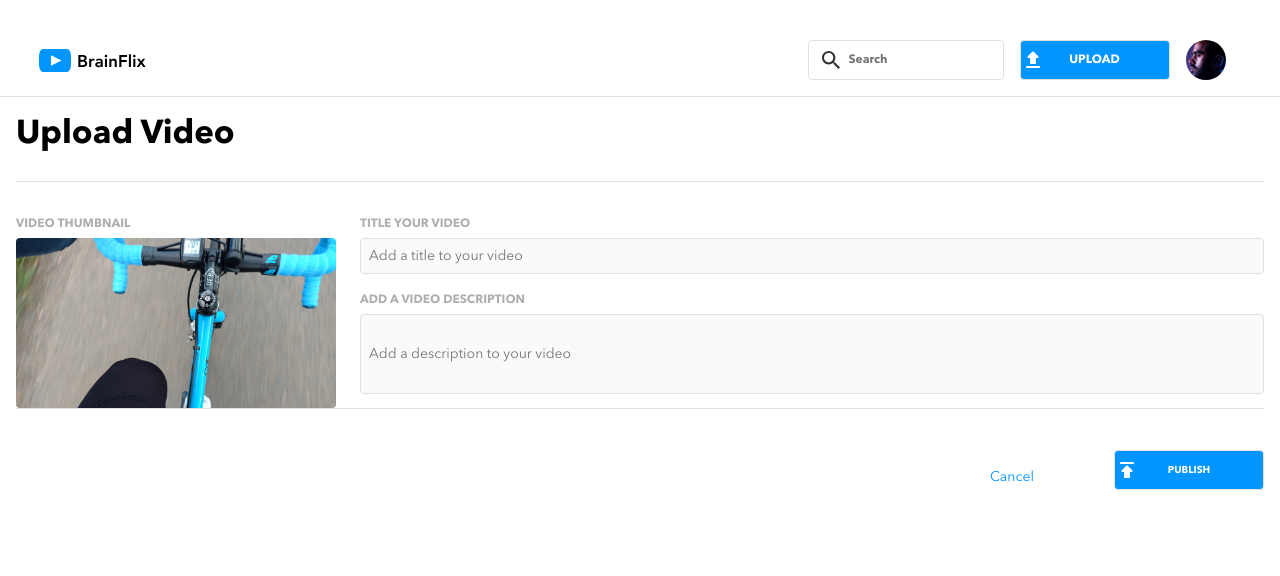
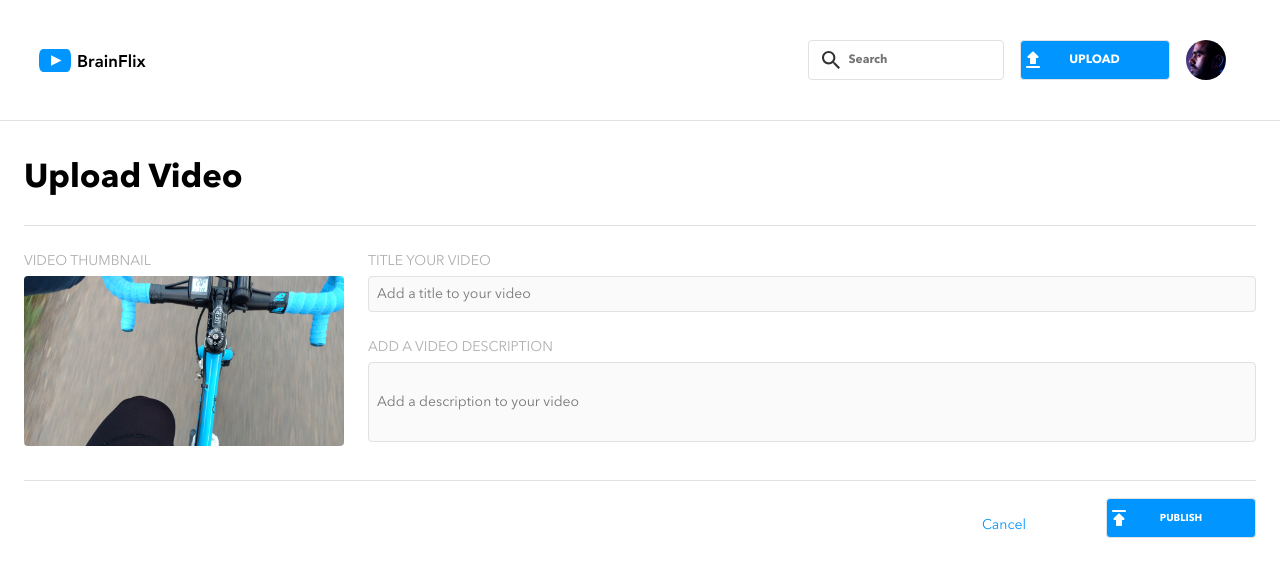
Before and after one commit to quindipc/Chelsea-Quindipan-BrainFlix, a React (Create React App) app: page /upload in a window 1280 px wide. Shown: the top 576 px of the page. Built offline with nearby package versions, Linux system fonts and the light colour scheme; the HTML template or start-up script is replaced by a standard one.

Commit message:
clean up css styles and divider styles

```diff
--- a/src/components/header/Header.jsx
+++ b/src/components/header/Header.jsx
@@ -50,7 +50,6 @@ export default function Header() {
           alt="BrainFlix Avatar"
         />
       </form>
-      <hr className="header__divider--mobile" />
       </header>
       <hr className="header__divider--desktop" />
     </>
--- a/src/components/header/Header.scss
+++ b/src/components/header/Header.scss
@@ -9,11 +9,12 @@
   align-items: center;
   flex-direction: column;
   padding: $padding-headlines-mobile;
-  padding-bottom: 0;
+  padding-bottom: 1rem;
   background-color: $white;
 
   @include tablet {
     flex-direction: row;
+    padding-bottom: 1.5rem;
   }
 
   &__logo {
@@ -120,17 +121,6 @@
     padding: 1rem;
   }
 
-  &__divider--mobile {
-@include dividerStyles;
-    width: 100%;
-    padding-top: 1rem;
-    margin-top: 1rem;
-
-    @include tablet {
-      display: none;
-    }
-  }
-
   &__divider--desktop {
     display: none;
 
--- a/src/pages/UploadPage/UploadPage.jsx
+++ b/src/pages/UploadPage/UploadPage.jsx
@@ -53,6 +53,7 @@ export default function UploadPage() {
     <>
       <Header />
       <div className="upload">
+        <hr className="upload__divider--mobile" />
         <h1 className="upload__title">Upload Video</h1>
         <hr className="upload__divider--desktop" />
         <div className="upload__container--desktop">
--- a/src/pages/UploadPage/UploadPage.scss
+++ b/src/pages/UploadPage/UploadPage.scss
@@ -12,13 +12,24 @@
   padding-top: 0;
 
   @include tablet {
-    padding-top: 1rem;
+    padding: $padding-components-desktop;
+    padding-top: 2.25rem;
   }
 
   @include desktop {
     margin: auto;
     max-width: 80rem;
     width: auto;
+  }
+
+  &__divider--mobile {
+    @include dividerStyles;
+    width: 100%;
+    padding-top: 1rem;
+
+    @include tablet {
+      display: none;
+    }
   }
 
   &__title {
@@ -39,7 +50,6 @@
       border: none;
       border-top: 0.0625rem solid $mercury;
       margin: auto;
-      padding-bottom: 1rem;
     }
   }
 
@@ -83,10 +93,11 @@
     color: $silver;
     text-transform: uppercase;
     padding: 1rem 0 0.25rem;
-    @include labels-buttons-mobile;
+    @include body-copy-mobile;
 
     @include tablet {
-      @include labels-buttons-desktop;
+      @include body-copy-desktop;
+      padding: 1.5rem 0 0.25rem;
     }
   }
 
@@ -111,9 +122,9 @@
     }
 
     &:focus {
-        outline: none;
-        border: 2px solid $brainFlix-Blue;
-      }
+      outline: none;
+      border: 2px solid $brainFlix-Blue;
+    }
   }
   &__error {
     color: $error;
@@ -220,7 +231,7 @@
       margin: auto;
       border-top: 0.0625rem solid $mercury;
       position: relative;
-      bottom: 6rem;
+      bottom: 4.5rem;
     }
   }
 
--- a/src/styles/partials/__fonts.scss
+++ b/src/styles/partials/__fonts.scss
@@ -10,5 +10,5 @@
     font-family: 'AvenirNextLTPro-Regular';
     src: url("../../assets/fonts/AvenirNextLTPro-Regular.otf"), url("../../assets/fonts/alternative-files/AvenirNextLTPro.ttf");
     font-style: normal;
-    font-weight: 700;
+    font-weight: 400;
   }
```
